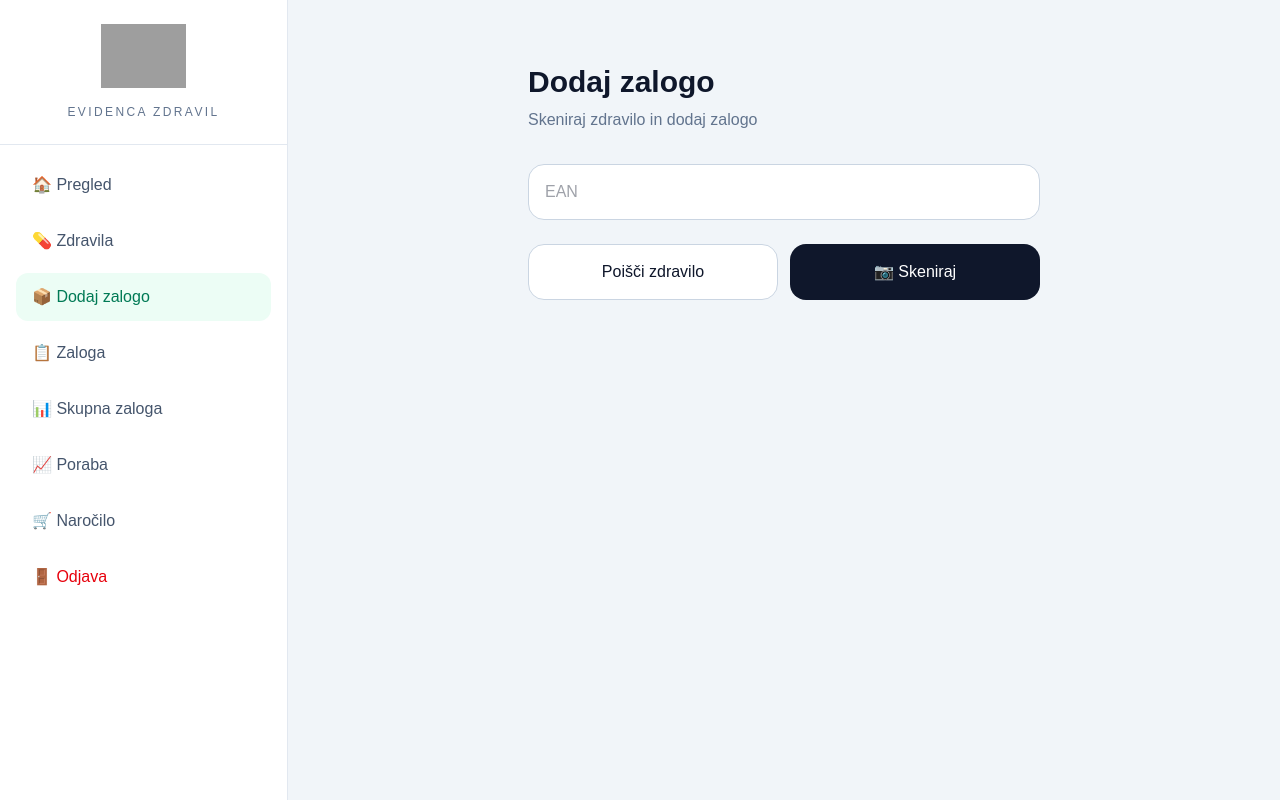
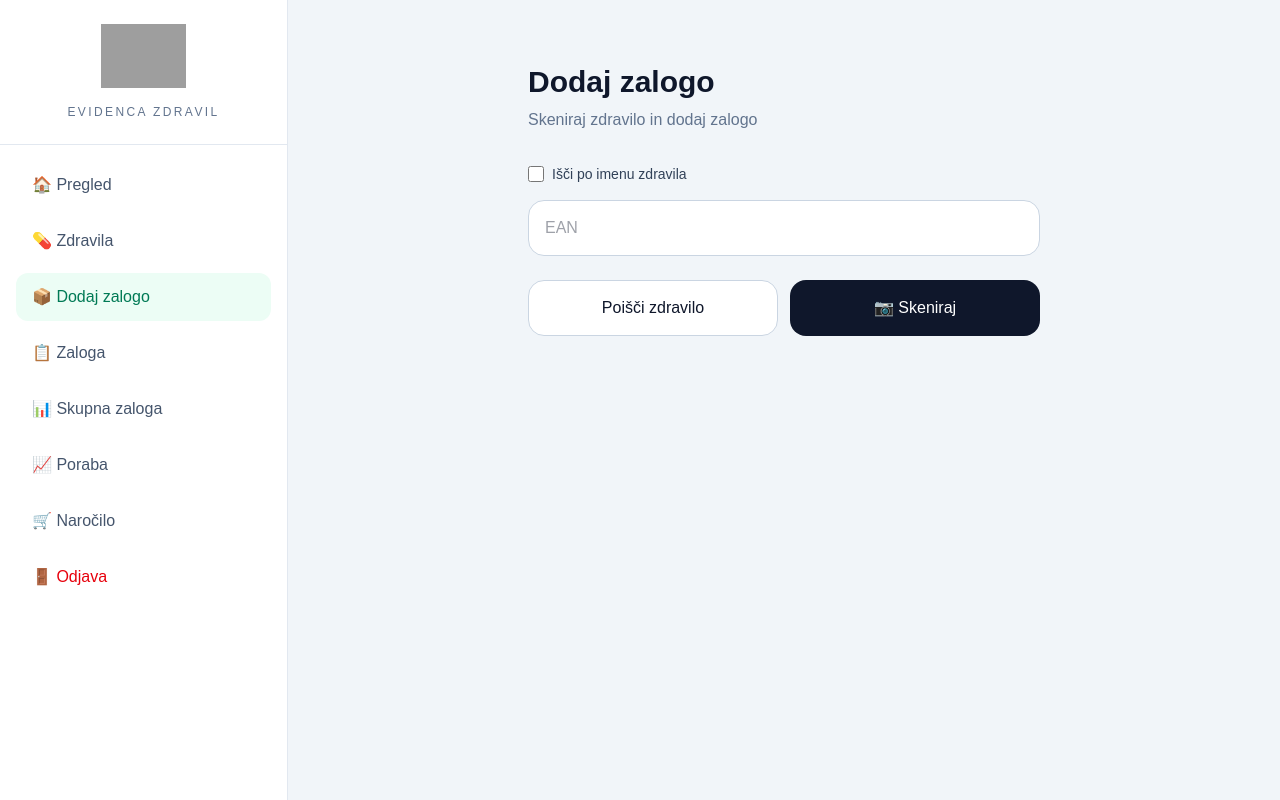
Before and after one commit to denismidzan-hue/med-stock, a Next.js app: page /admin/scan-stock in a window 1280 px wide. Built offline with nearby package versions, Linux system fonts and the light colour scheme; no server answers; grey boxes are pictures that could not be loaded.

Commit message:
Add option to search medicine by name instead of EAN in scan-stock page

```diff
--- a/app/admin/scan-stock/page.tsx
+++ b/app/admin/scan-stock/page.tsx
@@ -14,17 +14,34 @@ export default function ScanStockPage() {
   const [batchNumber, setBatchNumber] = useState("");
   const [expiryDate, setExpiryDate] = useState("");
   const [showScanner, setShowScanner] = useState(false);
+  const [searchByName, setSearchByName] = useState(false);
 
   async function findMedicine() {
-    const { data } = await supabase
+    let data;
+    if (searchByName) {
+      const { data: nameData } = await supabase
+        .from("medicines")
+        .select("*")
+        .ilike("name", `%${ean}%`)
+        .limit(1);
+
+      if (!nameData || nameData.length === 0) {
+        alert("Zdravilo ni najdeno");
+        return;
+      }
+      data = nameData[0];
+    } else {
+      const { data: eanData } = await supabase
         .from("medicines")
         .select("*")
         .eq("ean", ean)
         .single();
 
-    if (!data) {
+      if (!eanData) {
         alert("Zdravilo ni najdeno");
         return;
+      }
+      data = eanData;
     }
 
     setMedicine(data);
@@ -82,10 +99,22 @@ export default function ScanStockPage() {
 
       {!medicine ? (
         <>
+          <div className="mb-4">
+            <label className="flex items-center gap-2 text-sm font-medium text-slate-700 mb-2">
+              <input
+                type="checkbox"
+                checked={searchByName}
+                onChange={(e) => setSearchByName(e.target.checked)}
+                className="w-4 h-4 rounded border-slate-300"
+              />
+              Išči po imenu zdravila
+            </label>
+          </div>
+
           <input
             value={ean}
             onChange={(e) => setEan(e.target.value)}
-            placeholder="EAN"
+            placeholder={searchByName ? "Ime zdravila" : "EAN"}
             className="w-full h-14 px-4 rounded-2xl border border-slate-300 bg-white text-slate-900 placeholder:text-slate-400 placeholder:opacity-40 outline-none focus:ring-2 focus:ring-slate-300 mb-6 [-webkit-text-fill-color:#0f172a]"
           />
 
@@ -97,12 +126,14 @@ export default function ScanStockPage() {
               Poišči zdravilo
             </button>
 
+            {!searchByName && (
               <button
                 onClick={() => setShowScanner(true)}
                 className="h-14 rounded-2xl bg-slate-900 text-white font-medium hover:bg-slate-800 transition"
               >
                 📷 Skeniraj
               </button>
+            )}
           </div>
 
           {showScanner && (
```
Lines whose indentation alone changed are shown as unchanged.
